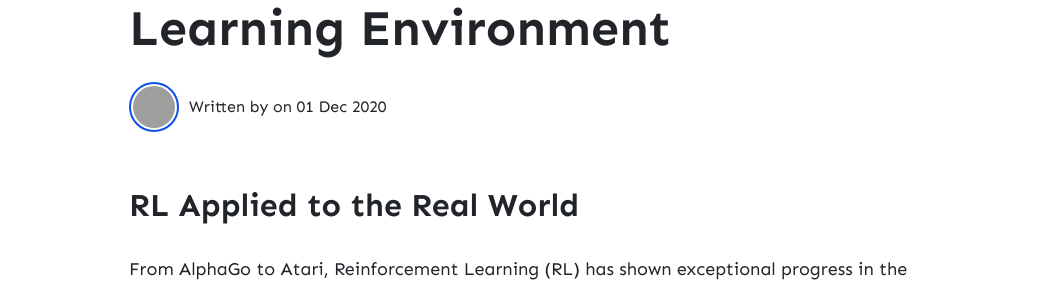
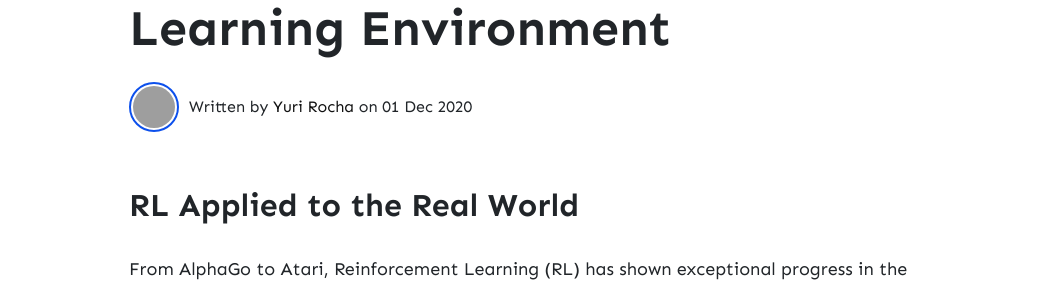
Before and after one commit to wowthemesnet/jekyll-theme-memoirs, a Jekyll site: the page built from _posts/2020-12-01-Building-a-Reinforcement-Learning-Environment.md, in a window 1280 px wide and 900 px high. Shown: the part 248-538 px from the top of the window, without its empty margins (111-1168 px from the left). Built offline with Jekyll 4.4.1, drawn with Linux system fonts in a browser that asks for light colours; nearby versions of some CDN libraries; comment, search, counter and statistics services are not loaded; grey boxes are pictures that could not be loaded.

Commit message:
add author information

```diff
--- a/_config.yml
+++ b/_config.yml
@@ -37,6 +37,14 @@ authors:
     name: wontak ryu
     display_name: wontak ryu
     avatar: 'assets/images/team/ryuwontak.png'
+    gravatar:
+    email:
+    web:
+    description:
+  yuri rocha:
+    name: yuri rocha
+    display_name: Yuri Rocha
+    avatar:
     gravatar:
     email:
     web:
--- a/_posts/2020-12-01-Building-a-Reinforcement-Learning-Environment.md
+++ b/_posts/2020-12-01-Building-a-Reinforcement-Learning-Environment.md
@@ -1,7 +1,7 @@
 ---
 layout: post
 title: Building a Reinforcement Learning Environment
-author: Yuri Rocha
+author: yuri rocha
 categories: [ reiforcement_learning ]
 image: assets/images/2020-12-01-rl-environment/v4.png
 ---
```
